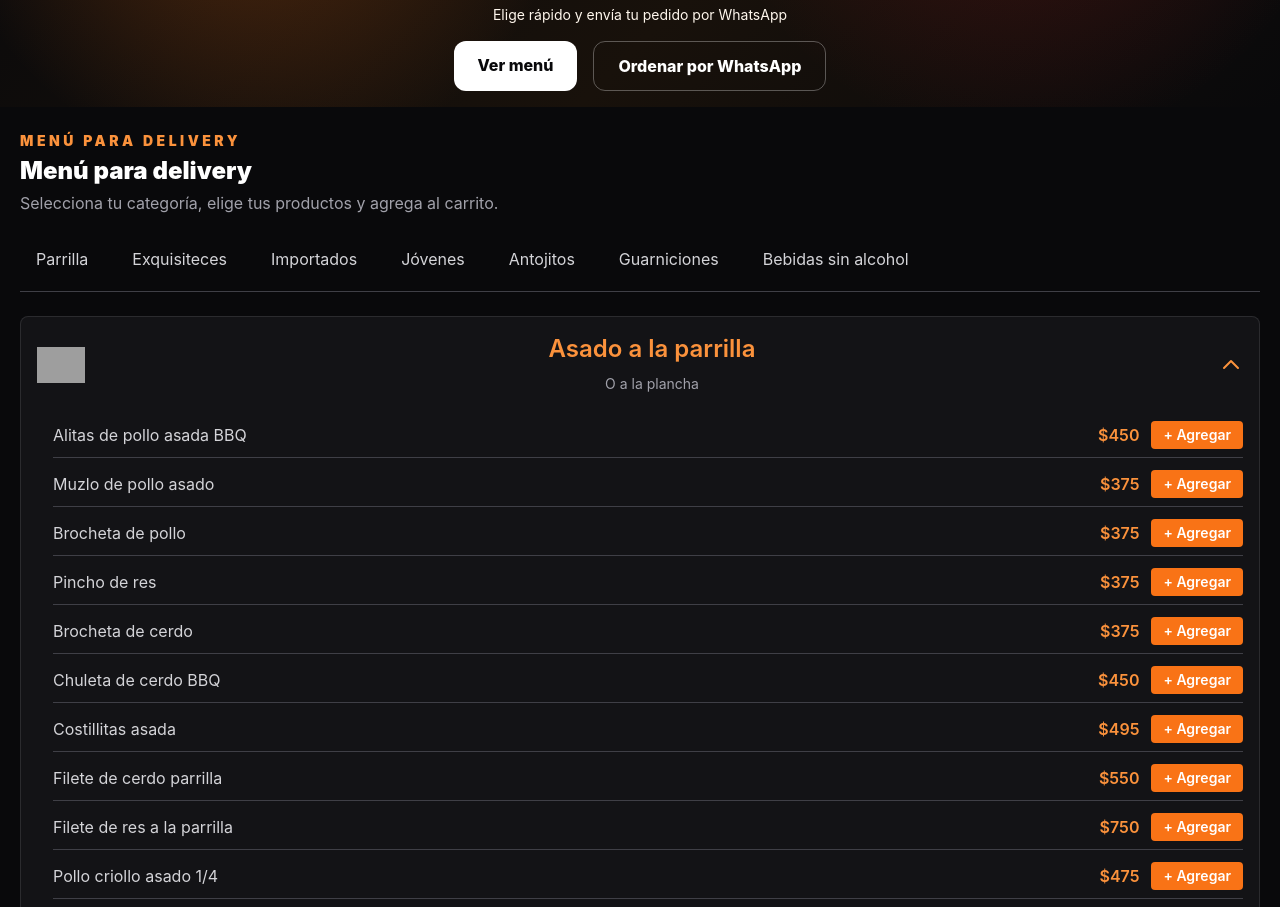
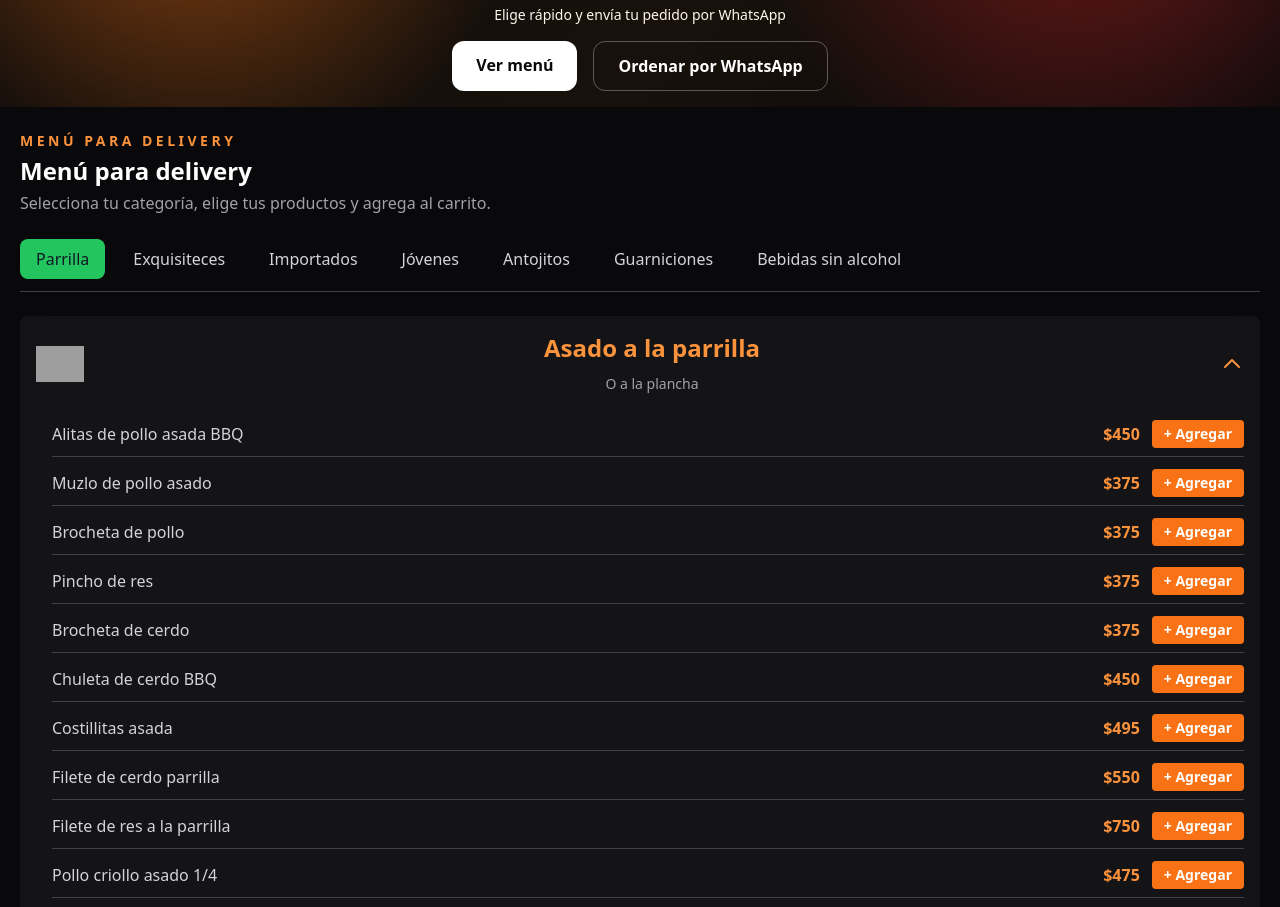
Before and after one commit to pablograciano/sabor-de-calle-street-food, a plain HTML site: page index.html in a window 1280 px wide. Shown: the part 174-1081 px from the top of the page. Drawn offline with nearby package versions, Linux system fonts and the light colour scheme; grey boxes are pictures that could not be loaded.

Commit message:
Update landing page: Sabor de Calle Street Food - 2026-05-22T14:54:11.278Z

```diff
--- a/styles.css
+++ b/styles.css
@@ -1,9 +1,9 @@
-html, body { background:#09090b !important; color:#fff !important; scroll-behavior:smooth; }
-  body { font-family: Inter, system-ui, -apple-system, BlinkMacSystemFont, 'Segoe UI', sans-serif; }
-  .fire-bg { background: radial-gradient(circle at 20% 10%, rgba(249,115,22,.30), transparent 30%), radial-gradient(circle at 80% 0%, rgba(220,38,38,.22), transparent 30%), linear-gradient(135deg,#09090b,#18110b 55%,#09090b); }
-  .glass { background: rgba(24,24,27,.74); border:1px solid rgba(255,255,255,.10); backdrop-filter: blur(10px); }
-  .gold { color:#facc15; }
-  .cat-img { background: linear-gradient(135deg, rgba(249,115,22,.35), rgba(220,38,38,.16)); }
-  details > summary { list-style:none; }
-  details > summary::-webkit-details-marker { display:none; }
-  .cart-panel { max-height: calc(100vh - 120px); overflow:auto; }
+html{scroll-behavior:smooth}body{background:#09090b}.fire-bg{background:radial-gradient(circle at 15% 10%,rgba(249,115,22,.55),transparent 30%),radial-gradient(circle at 85% 20%,rgba(220,38,38,.45),transparent 30%),linear-gradient(135deg,#09090b,#18110b 55%,#09090b)}.card{transition:.25s}.card:hover{transform:translateY(-4px)}.glass{background:rgba(24,24,27,.78);backdrop-filter:blur(14px)}.carousel::-webkit-scrollbar{display:none}.carousel{scrollbar-width:none;scroll-behavior:smooth;overscroll-behavior-x:contain;touch-action:pan-x}
+
+.category-content { display: none; }
+    .category-content.active { display: block; }
+    .category-tab:focus, .category-tab.active {
+      background-color: #22c55e;
+      color: #111827;
+      outline: none;
+    }
```
